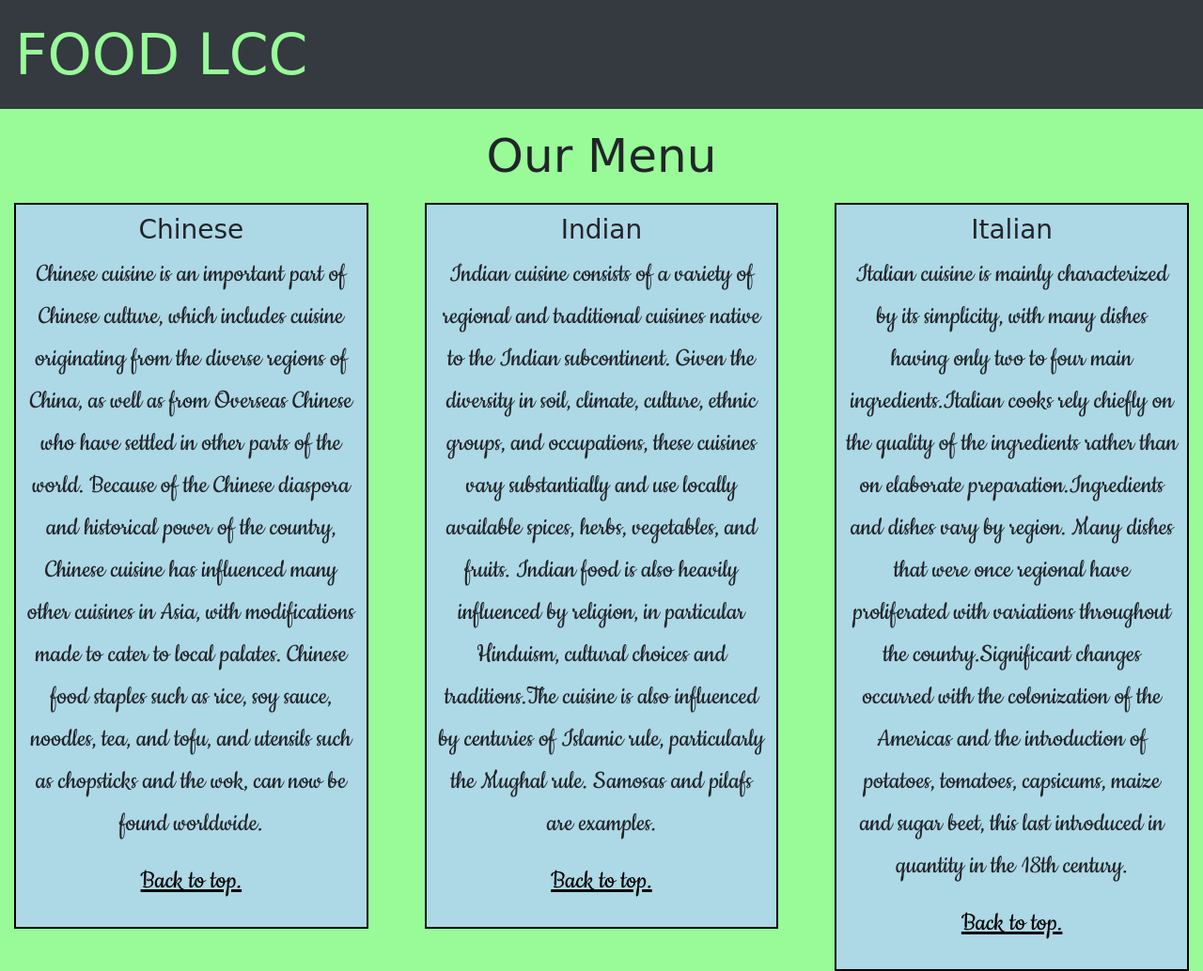
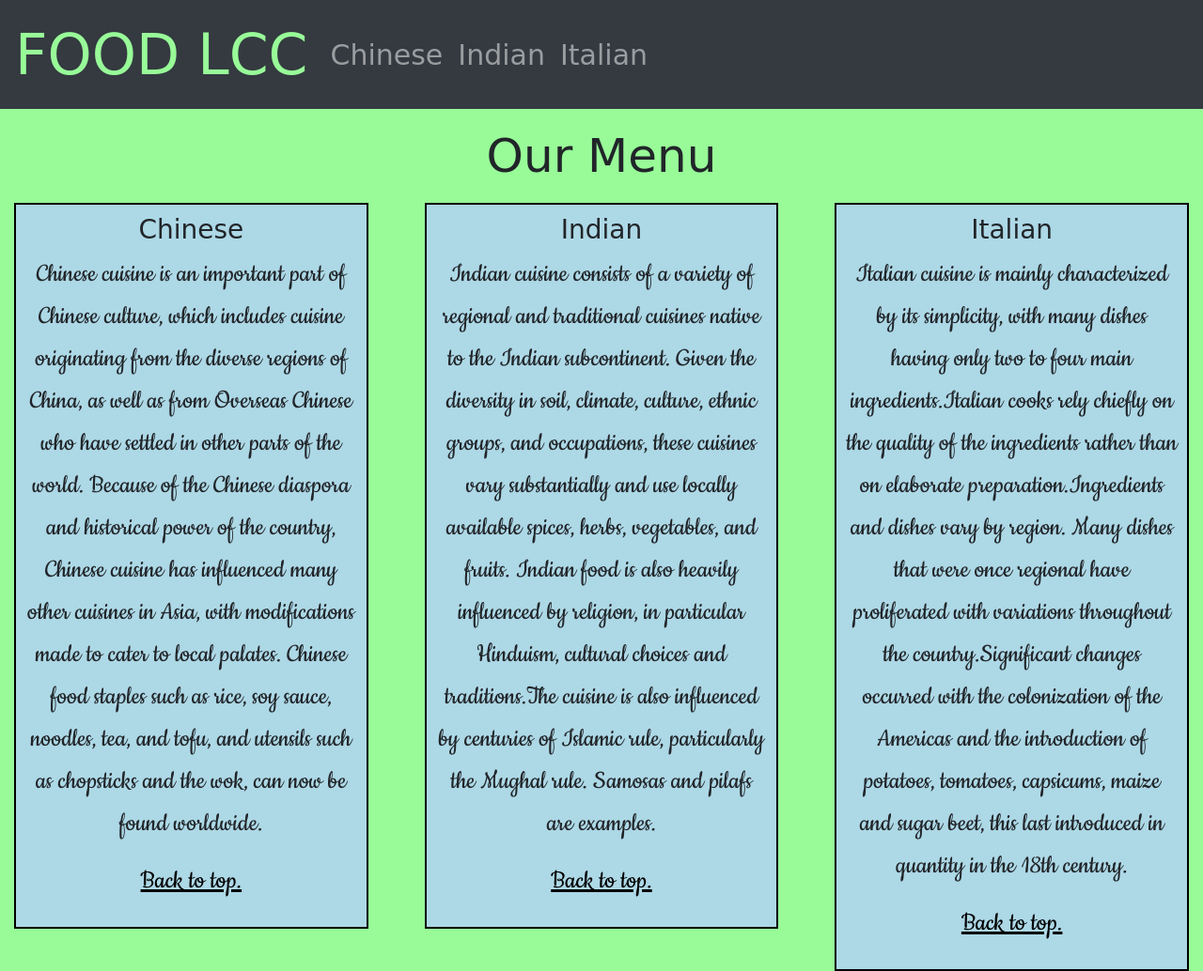
Before and after one commit to AasthaTiwari/module-3, a plain HTML site: page index.html in a window 1280 px wide. Shown: the whole page at 94% size. Drawn offline with nearby package versions, Linux system fonts and the light colour scheme; a web font is replaced by a local one.

Commit message:
Update index.html

```diff
--- a/index.html
+++ b/index.html
@@ -13,7 +13,7 @@
   </head>
 <body>
 
-  <nav class="navbar navbar-expand-sm navbar-dark bg-dark">
+  <nav class="navbar navbar-expand-md navbar-dark bg-dark">
     <a href="#" class="navbar-brand">FOOD LCC
     </a>
     <button type="button" class="navbar-toggler navbar-toggler-right" data-toggle="collapse" data-target="#myMenu">
@@ -33,7 +33,7 @@
   <div id="main-content">
     <h2 id="top-heading" class="text-center">Our Menu</h2>
     <div id="home-tiles" class="row">
-      <div class="col-md-4 col-sm-6 col-xs-12" id="chinese">
+      <div class="col-lg-4 col-md-6 col-sm-12" id="chinese">
         <section>
           <h3 class="text-center">Chinese</h3>
           <p>
@@ -42,7 +42,7 @@
           <p><a href="#top-heading">Back to top.</a></p>
         </section>
       </div>
-      <div class="col-md-4 col-sm-6 col-xs-12" id="indian">
+      <div class="col-lg-4 col-md-6 col-sm-12" id="indian">
         <section>
           <h3 class="text-center">Indian</h3>
           <p>
@@ -51,7 +51,7 @@
           <p><a href="#top-heading">Back to top.</a></p>
         </section>
       </div>
-      <div class="col-md-4 col-sm-12 col-xs-12" id="italian">
+      <div class="col-lg-4 col-md-12 col-sm-12" id="italian">
         <section>
           <h3 class="text-center">Italian</h3>
           <p>
```
